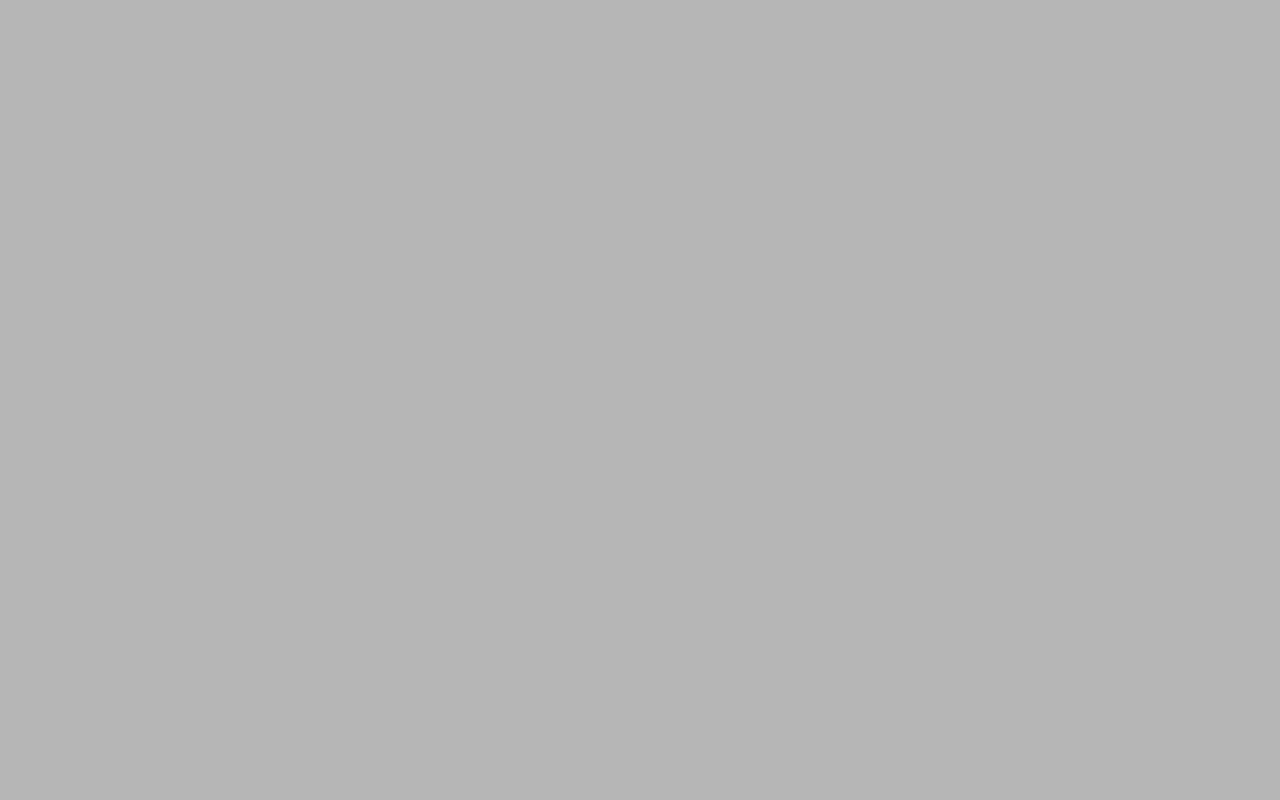
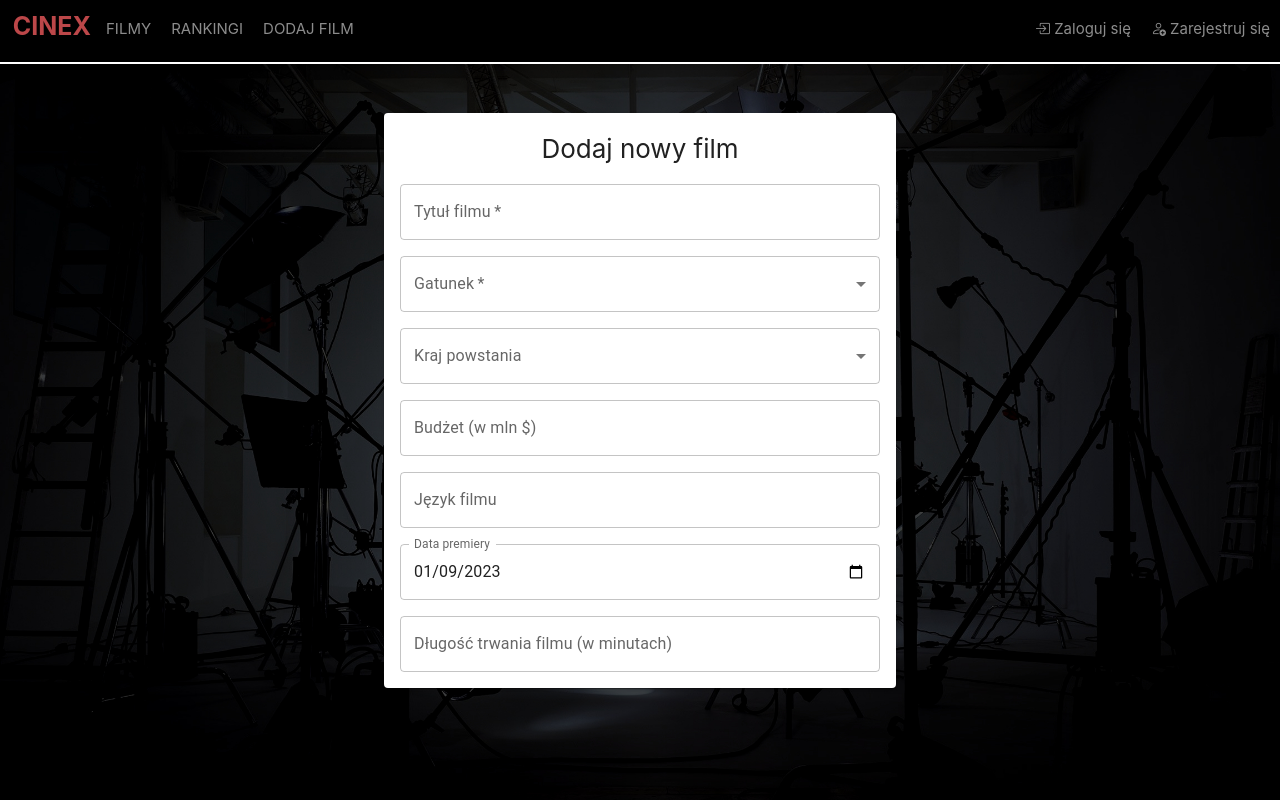
Before and after one commit to Prawo-I-Skalowalnosc/PIS_2022Z, a React (Create React App) app in the folder front/: page /addmovie in a window 1280 px wide. Before the commit this address had no page. Built offline with nearby package versions, Linux system fonts and the light colour scheme.

Commit message:
stworzono szkielet formularza

```diff
--- a/front/src/components/NewMovieForm.tsx
+++ b/front/src/components/NewMovieForm.tsx
@@ -1,17 +1,69 @@
-import {Card} from "@mui/material";
+import {useState} from "react";
+import {Helmet} from "react-helmet";
+import {Card, MenuItem, TextField} from "@mui/material";
+import Stack from "@mui/material/Stack";
+import FormControl from '@mui/material/FormControl';
 import Layout from "./layout/Layout";
-import {Helmet} from "react-helmet";
+import {MovieResponse} from "../types/Movies";
+import {COUNTRIES} from "../helpers/CountryList";
+import "../style/register.css"
 
 export function NewMovieForm() {
+    const [movieData, setMovieData] = useState({} as MovieResponse);
+    const exampleArray: string[] = ["1", "2", "3"];
+
     return (
         <>
             <Helmet>
                 <title>Cinex ∙ Dodaj film</title>
             </Helmet>
             <Layout>
-                <Card>
-                    <p>Formularz</p>
+                <main className={"pis-register-page"}>
+                    <Card className={"pis-newmovie-card"}>
+                        <Stack>
+                            Dodaj nowy film
+                        <FormControl className={"pis-newmovie-form"}>
+                            <TextField
+                                label={"Tytuł filmu"}
+                                required
+                                sx={{mt: "1rem"}}/>
+                            <TextField
+                                required
+                                select
+                                label={"Gatunek"}
+                                sx={{mt: "1rem"}}>
+                                {exampleArray.map((country: string) => {
+                                    return <MenuItem value={country}>{country}</MenuItem>
+                                })}
+                            </TextField>
+                            <TextField
+                                select
+                                label={"Kraj powstania"}
+                                sx={{mt: "1rem"}}>
+                                {COUNTRIES.map((country: string) => {
+                                    return <MenuItem value={country}>{country}</MenuItem>
+                                })}
+                            </TextField>
+                            <TextField
+                                type={"number"}
+                                label={"Budżet (w mln $)"}
+                                sx={{mt: "1rem"}}/>
+                            <TextField
+                                label={"Język filmu"}
+                                sx={{mt: "1rem"}}/>
+                            <TextField
+                                type={"date"}
+                                label={"Data premiery"}
+                                defaultValue={new Date().toISOString().split('T')[0]}
+                                sx={{mt: "1rem"}}/>
+                            <TextField
+                                type={"number"}
+                                label={"Długość trwania filmu (w minutach)"}
+                                sx={{mt: "1rem"}}/>
+                        </FormControl>
+                        </Stack>
                 </Card>
+                </main>
             </Layout>
         </>
     )
--- a/front/src/components/layout/NavBar.tsx
+++ b/front/src/components/layout/NavBar.tsx
@@ -16,6 +16,9 @@ const NavBar = () => {
                 </li>
                 <li className="nav-item pis-nav-item">
                 <Link className="nav-link pis-navbar-link" to="/movies/rankings">RANKINGI</Link>
+                </li>
+                <li className="nav-item pis-nav-item">
+                    <Link className="nav-link pis-navbar-link" to="/addmovie">DODAJ FILM</Link>
                 </li>
             </ul>
             <ul className="navbar-nav pis-navbar-nav ms-auto">
--- a/front/src/components/movie-grid/MovieGrid.tsx
+++ b/front/src/components/movie-grid/MovieGrid.tsx
@@ -1,6 +1,6 @@
 import {useEffect, useState} from "react";
 import Grid2 from "@mui/material/Unstable_Grid2";
-import {Stack} from "@mui/material";
+import Stack from "@mui/material/Stack";
 import {MovieCard} from "./MovieCard";
 import {MovieResponse, MoviesResponse} from "../../types/Movies";
 import {Requests} from "../../requests/Requests";
--- /dev/null
+++ b/front/src/helpers/CountryList.ts
@@ -0,0 +1,245 @@
+export const COUNTRIES = [
+    "Afganistan",
+    "Albania",
+    "Algieria",
+    "Andora",
+    "Angola",
+    "Anguilla",
+    "Antigua i Barbuda",
+    "Arabia Saudyjska",
+    "Argentyna",
+    "Armenia",
+    "Aruba",
+    "Australia",
+    "Austria",
+    "Azerbejdżan",
+    "Bahamy",
+    "Bahrajn",
+    "Bangladesz",
+    "Barbados",
+    "Belgia",
+    "Belize",
+    "Benin",
+    "Bermudy",
+    "Bhutan",
+    "Białoruś",
+    "Boliwia",
+    "Bonaire",
+    "Botswana",
+    "Bośnia i Hercegowina",
+    "Brazylia",
+    "Brunei",
+    "Brytyjskie Wyspy Dziewicze",
+    "Burkina Faso",
+    "Burundi",
+    "Bułgaria",
+    "Chile",
+    "Chiny",
+    "Chorwacja",
+    "Curaçao",
+    "Cypr",
+    "Czad",
+    "Czarnogóra",
+    "Czechy",
+    "Dania",
+    "Demokratyczna Republika Konga",
+    "Dominika",
+    "Dominikana",
+    "Dżibuti",
+    "Egipt",
+    "Ekwador",
+    "Erytrea",
+    "Estonia",
+    "Etiopia",
+    "Falklandy",
+    "Fidżi",
+    "Filipiny",
+    "Finlandia",
+    "Francja",
+    "Gabon",
+    "Gambia",
+    "Ghana",
+    "Gibraltar",
+    "Grecja",
+    "Grenada",
+    "Grenlandia",
+    "Gruzja",
+    "Guam",
+    "Guernsey",
+    "Gujana",
+    "Gujana Francuska",
+    "Gwadelupa",
+    "Gwatemala",
+    "Gwinea",
+    "Gwinea Bissau",
+    "Gwinea Równikowa",
+    "Haiti",
+    "Hiszpania",
+    "Holandia",
+    "Honduras",
+    "Hongkong",
+    "Indie",
+    "Indonezja",
+    "Irak",
+    "Iran",
+    "Irlandia",
+    "Islandia",
+    "Izrael",
+    "Jamajka",
+    "Japonia",
+    "Jemen",
+    "Jersey",
+    "Jordania",
+    "Kajmany",
+    "Kambodża",
+    "Kamerun",
+    "Kanada",
+    "Katar",
+    "Kazachstan",
+    "Kenia",
+    "Kirgistan",
+    "Kiribati",
+    "Kolumbia",
+    "Komory",
+    "Kongo",
+    "Korea Południowa",
+    "Korea Północna",
+    "Kostaryka",
+    "Kuba",
+    "Kuwejt",
+    "Laos",
+    "Lesotho",
+    "Liban",
+    "Liberia",
+    "Libia",
+    "Liechtenstein",
+    "Litwa",
+    "Łotwa",
+    "Luksemburg",
+    "Macedonia",
+    "Madagaskar",
+    "Majotta",
+    "Makau",
+    "Malawi",
+    "Malediwy",
+    "Malezja",
+    "Mali",
+    "Malta",
+    "Mariany Północne",
+    "Maroko",
+    "Martynika",
+    "Mauretania",
+    "Mauritius",
+    "Meksyk",
+    "Mikronezja",
+    "Mjanma",
+    "Monako",
+    "Mongolia",
+    "Montserat",
+    "Mozambik",
+    "Mołdawia",
+    "Namibia",
+    "Nauru",
+    "Nepal",
+    "Niemcy",
+    "Niger",
+    "Nigeria",
+    "Nikaragua",
+    "Niue",
+    "Norfolk",
+    "Norwegia",
+    "Nowa Kaledonia",
+    "Nowa Zelandia",
+    "Oman",
+    "Pakistan",
+    "Palau",
+    "Panama",
+    "Papua-Nowa Gwinea",
+    "Paragwaj",
+    "Peru",
+    "Pitcairn",
+    "Polinezja Francuska",
+    "Polska",
+    "Portoryko",
+    "Portugalia",
+    "Republika Południowej Afryki",
+    "Republika Zielonego Przylądka",
+    "Republika Środkowoafrykańska",
+    "Reunion",
+    "Rosja",
+    "Rumunia",
+    "Rwanda",
+    "Saba",
+    "Sahara Zachodnia",
+    "Saint Kitts i Nevis",
+    "Saint Lucia",
+    "Saint Vincent i Grenadyny",
+    "Saint-Barthélemy",
+    "Saint-Martin",
+    "Saint-Pierre i Miquelon",
+    "Salwador",
+    "Samoa",
+    "Samoa Amerykańskie",
+    "San Marino",
+    "Senegal",
+    "Serbia",
+    "Seszele",
+    "Sierra Leone",
+    "Singapur",
+    "Sint Eustatius",
+    "Sint Maarten",
+    "Somalia",
+    "Sri Lanka",
+    "Stany Zjednoczone",
+    "Strefa Gazy",
+    "Suazi",
+    "Sudan",
+    "Surinam",
+    "Svalbard",
+    "Syria",
+    "Szwajcaria",
+    "Szwecja",
+    "Słowacja",
+    "Słowenia",
+    "Tadżykistan",
+    "Tajlandia",
+    "Tajwan",
+    "Tanzania",
+    "Timor Wschodni",
+    "Togo",
+    "Tokelau",
+    "Tonga",
+    "Trynidad i Tobago",
+    "Tunezja",
+    "Turcja",
+    "Turkmenistan",
+    "Turks i Caicos",
+    "Tuvalu",
+    "Uganda",
+    "Ukraina",
+    "Urugwaj",
+    "Uzbekistan",
+    "Vanuatu",
+    "Wallis i Futuna",
+    "Watykan",
+    "Wenezuela",
+    "Wielka Brytania",
+    "Wietnam",
+    "Wybrzeże Kości Słoniowej",
+    "Wyspa Bożego Narodzenia",
+    "Wyspa Man",
+    "Wyspy Cooka",
+    "Wyspy Dziewicze Stanów Zjednoczonych",
+    "Wyspy Kokosowe",
+    "Wyspy Marshalla",
+    "Wyspy Owcze",
+    "Wyspy Salomona",
+    "Wyspy Świętego Tomasza i Książęca",
+    "Węgry",
+    "Włochy",
+    "Zachodni Brzeg",
+    "Zambia",
+    "Zimbabwe",
+    "Zjednoczone Emiraty Arabskie",
+    "Święta Helena"
+];
--- a/front/src/pages/App.tsx
+++ b/front/src/pages/App.tsx
@@ -5,6 +5,7 @@ import LoginPage from "./LoginPage";
 import RegisterPage from "./RegisterPage";
 import MainMenuPage from "./MainMenuPage";
 import {MovieGrid} from "../components/movie-grid/MovieGrid";
+import NewMovieForm from "../components/NewMovieForm";
 
 export default function App() {
     return (
@@ -14,6 +15,7 @@ export default function App() {
             <Routes>
               <Route path="/" element={<MainMenuPage />} />
               <Route path="/movies" element={<MovieGrid />}/>
+              <Route path="/addmovie" element={<NewMovieForm />} />
               <Route path="/login" element={<LoginPage/>} />
               <Route path="/register" element={<RegisterPage />} />
             </Routes>
--- a/front/src/style/register.css
+++ b/front/src/style/register.css
@@ -101,3 +101,18 @@
     /*//TODO: - ładna animacja dla erroru, trigger- onError*/
     /*animation: shakeX;*/
 }
+
+.pis-newmovie-card {
+    padding: 1rem;
+    width: 40%;
+    /*height: 80%;*/
+    margin: auto;
+}
+
+.pis-newmovie-form {
+    text-align: left;
+}
+
+.pis-newmovie-input-field {
+    margin: 10px;
+}
```
